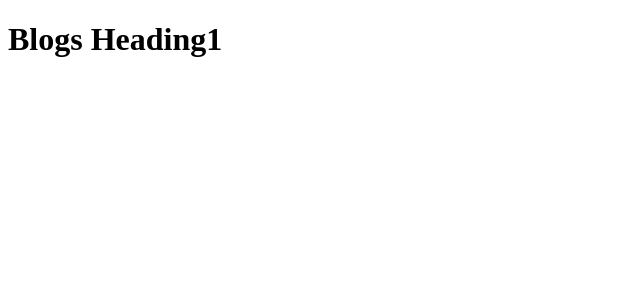
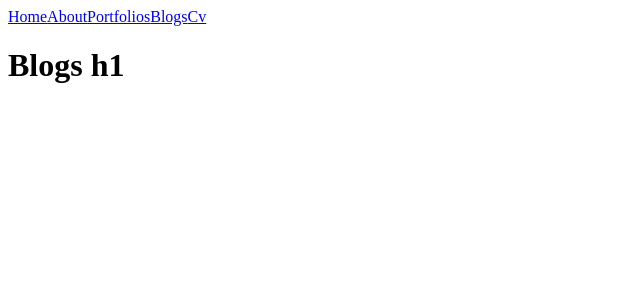
Before and after one commit to jyk524/nextjs-PortfolioV2, a Next.js app: page /blogs in a window 1280 px wide. Shown: the top 300 px of the page, without its empty margins (0-640 px from the left). Built offline with nearby package versions, Linux system fonts and the light colour scheme.

Commit message:
Add : Header Component to all the pages

```diff
--- a/pages/blogs.js
+++ b/pages/blogs.js
@@ -1,5 +1,12 @@
+import Header from "../components/shared/Header";
+
 const Blogs = () => {
-  return <h1>Blogs Heading1</h1>;
+  return (
+    <>
+      <Header />
+      <h1>Blogs h1</h1>
+    </>
+  );
 };
 
 export default Blogs;
--- a/pages/index.js
+++ b/pages/index.js
@@ -1,3 +1,5 @@
+import Header from "../components/shared/Header";
+
 const Home = () => {
   return <h1>Heading 1</h1>;
 };
```
Also changed, not shown: pages/about.js (+8 -1 lines), pages/cv.js (+8 -1 lines), pages/portfolios.js (+8 -1 lines).
